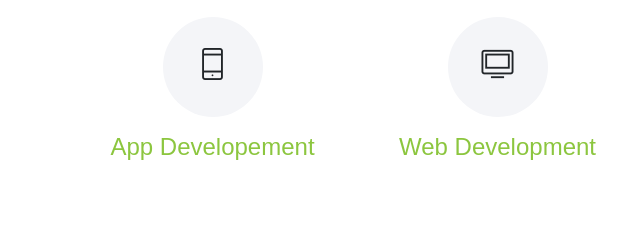
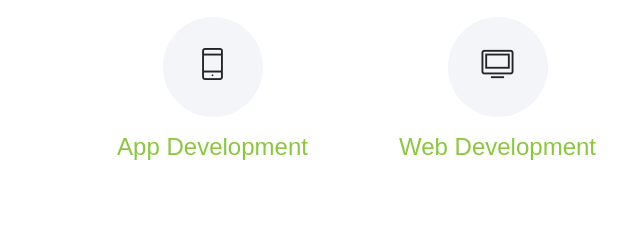
Before and after one commit to asp161/portfolio, a plain HTML site: page html/index.html in a window 1280 px wide. Shown: the part 2920-3160 px from the top of the page, 0-640 px from the left. Drawn offline with Linux system fonts and the light colour scheme; a web font is replaced by a local one.

Commit message:
Update index.html

```diff
--- a/html/index.html
+++ b/html/index.html
@@ -225,7 +225,7 @@
               <span class="ti-mobile"></span>
             </div>
             <div class="caption">
-              <h4 class="fg-theme">App Developement</h4>
+              <h4 class="fg-theme">App Development</h4>
             </div>
           </div>
         </div>
```
